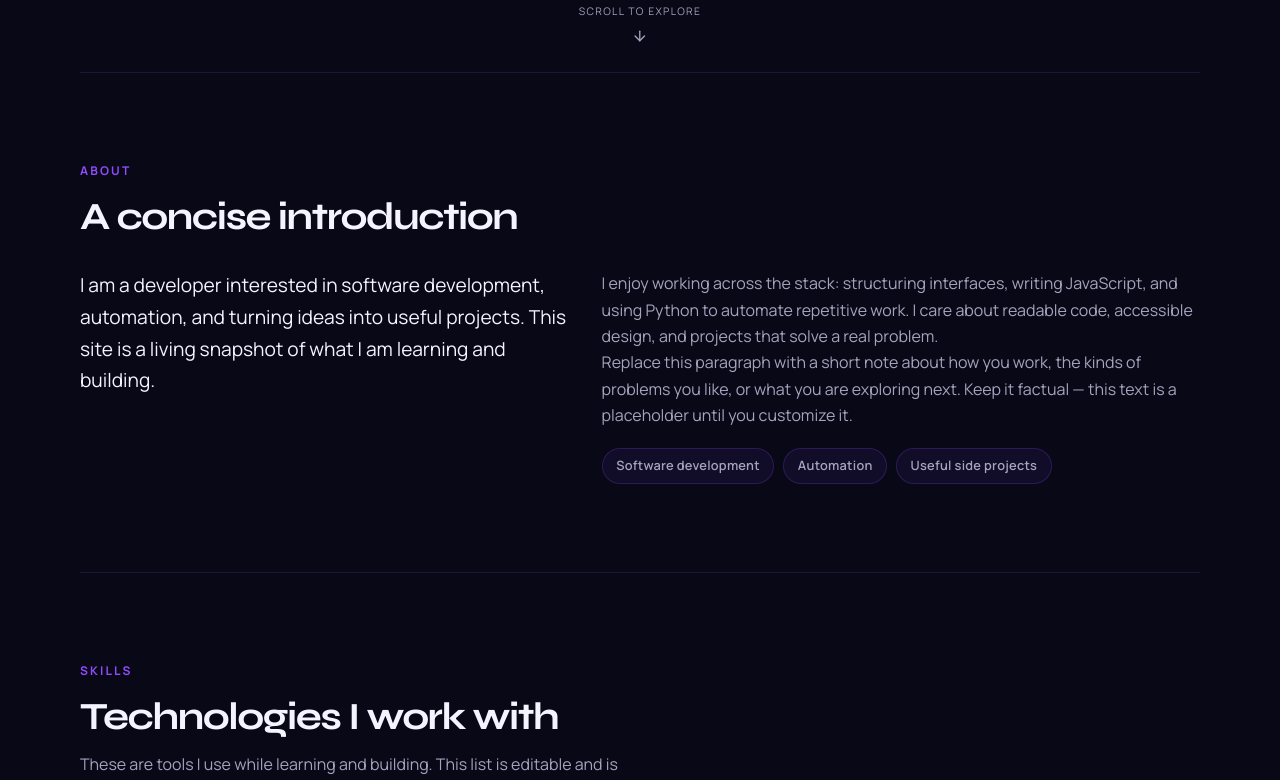
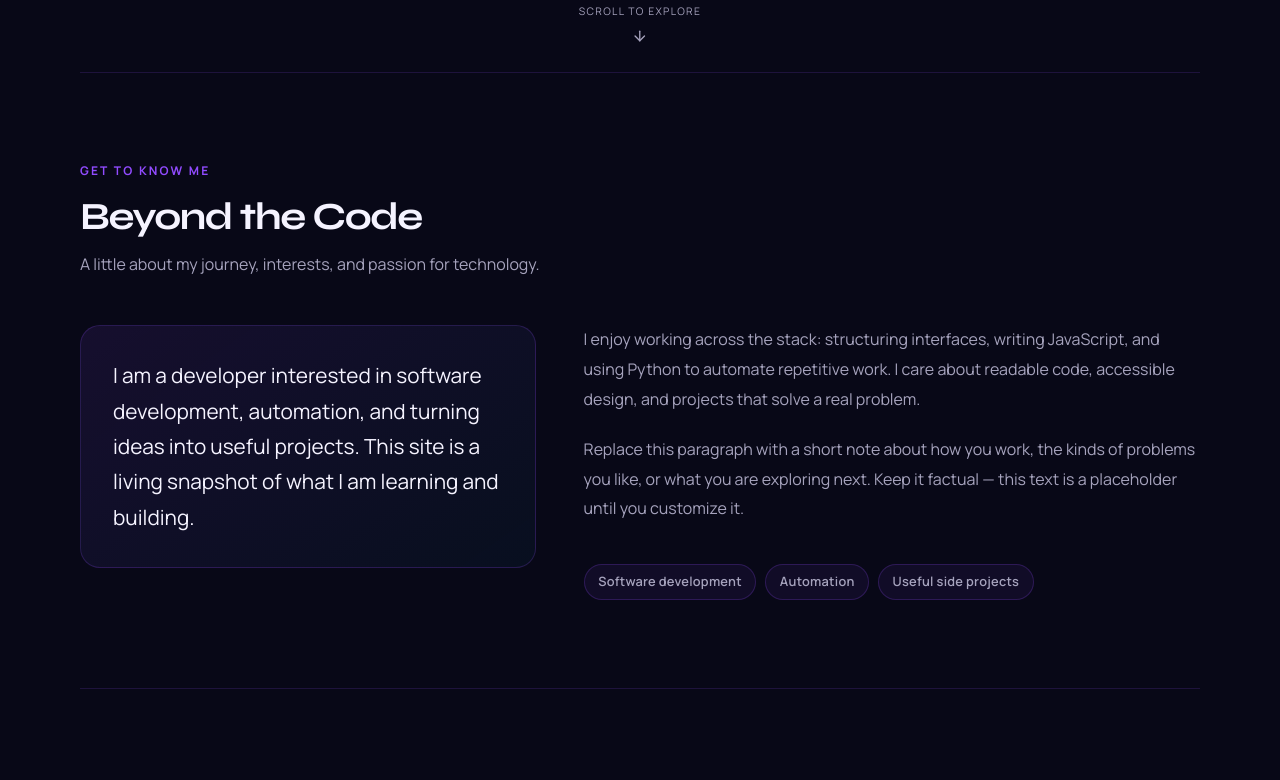
Before and after one commit to malikharoon-dev/developer-portfolio, a React (Vite) app: page / in a window 1280 px wide. Shown: the part 729-1509 px from the top of the page. Built offline with nearby package versions, Linux system fonts and the light colour scheme.

Commit message:
Redesign about section

```diff
--- a/src/components/About.jsx
+++ b/src/components/About.jsx
@@ -5,8 +5,15 @@ export default function About() {
   return (
     <section id="about" className="section" aria-labelledby="about-heading">
       <Reveal>
-        <p className="eyebrow">About</p>
-        <h2 id="about-heading">A concise introduction</h2>
+      <div className="about-heading">
+  <p className="eyebrow">GET TO KNOW ME</p>
+  <h2 id="about-heading">
+    Beyond the <span>Code</span>
+  </h2>
+  <p className="section-copy">
+    A little about my journey, interests, and passion for technology.
+  </p>
+</div>
       </Reveal>
 
       <div className="about-grid">
--- a/src/index.css
+++ b/src/index.css
@@ -950,3 +950,54 @@ a:focus-visible {
     margin-bottom: 2.5rem;
   }
 }
+/* Mobile Project Grid */
+@media (max-width: 600px) {
+  .project-grid {
+    grid-template-columns: 1fr;
+    gap: 1.25rem;
+  }
+
+  .project-card {
+    padding: 1.4rem;
+  }
+}
+/* About Section Layout Fix */
+
+.about-grid {
+  display: grid;
+  grid-template-columns: 0.85fr 1.15fr;
+  gap: 3rem;
+  align-items: start;
+  margin-top: 3rem;
+}
+
+.about-intro {
+  padding: 2rem;
+  background: linear-gradient(
+    145deg,
+    rgba(145, 75, 255, 0.10),
+    rgba(22, 200, 232, 0.04)
+  );
+  border: 1px solid rgba(145, 75, 255, 0.2);
+  border-radius: 20px;
+  font-size: 1.3rem;
+  line-height: 1.7;
+  color: var(--text);
+}
+
+.about-body {
+  display: flex;
+  flex-direction: column;
+  gap: 1.3rem;
+}
+
+.about-body p {
+  color: var(--muted);
+  line-height: 1.85;
+}
+
+@media (max-width: 900px) {
+  .about-grid {
+    grid-template-columns: 1fr;
+  }
+}
```
